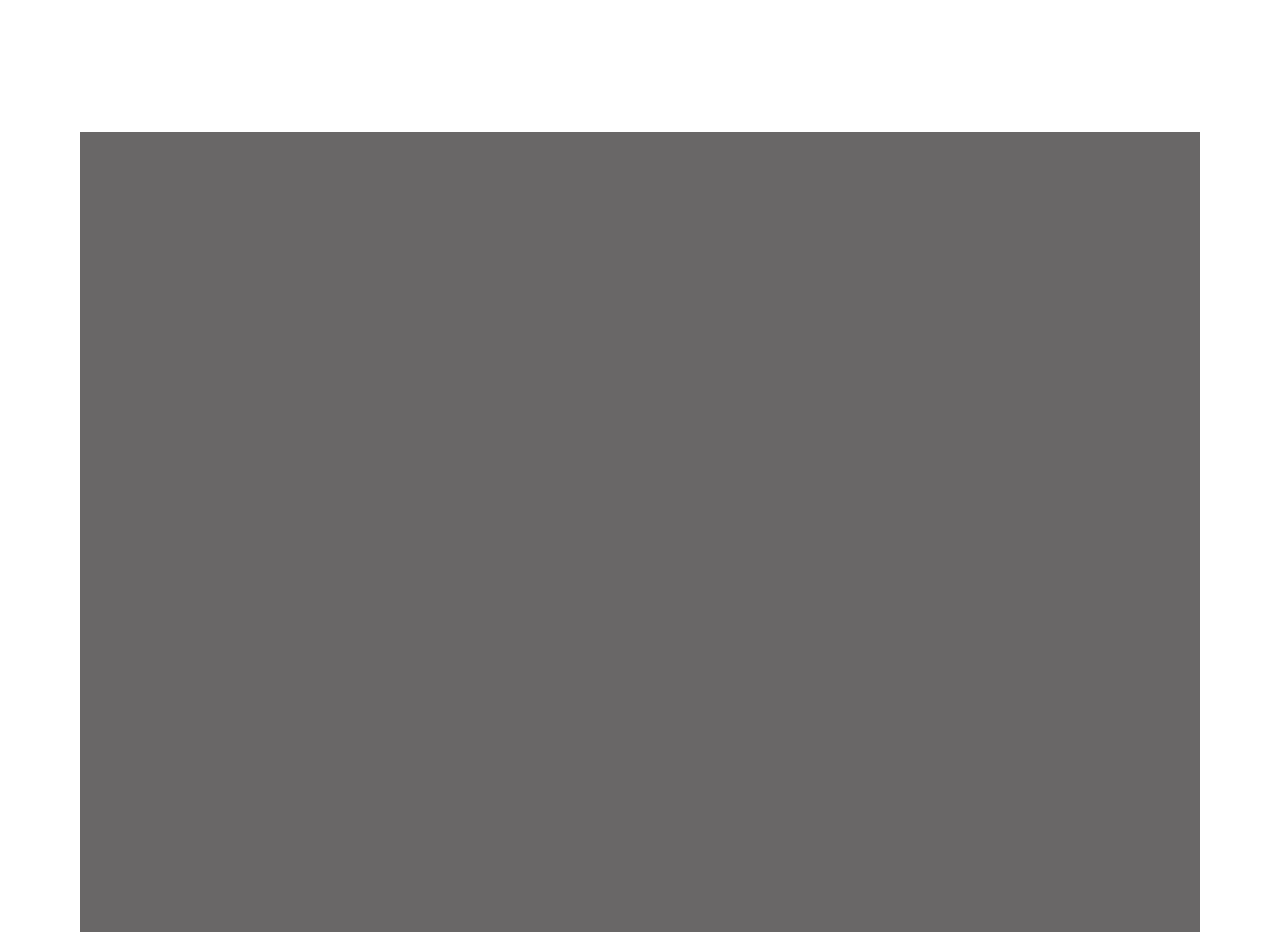
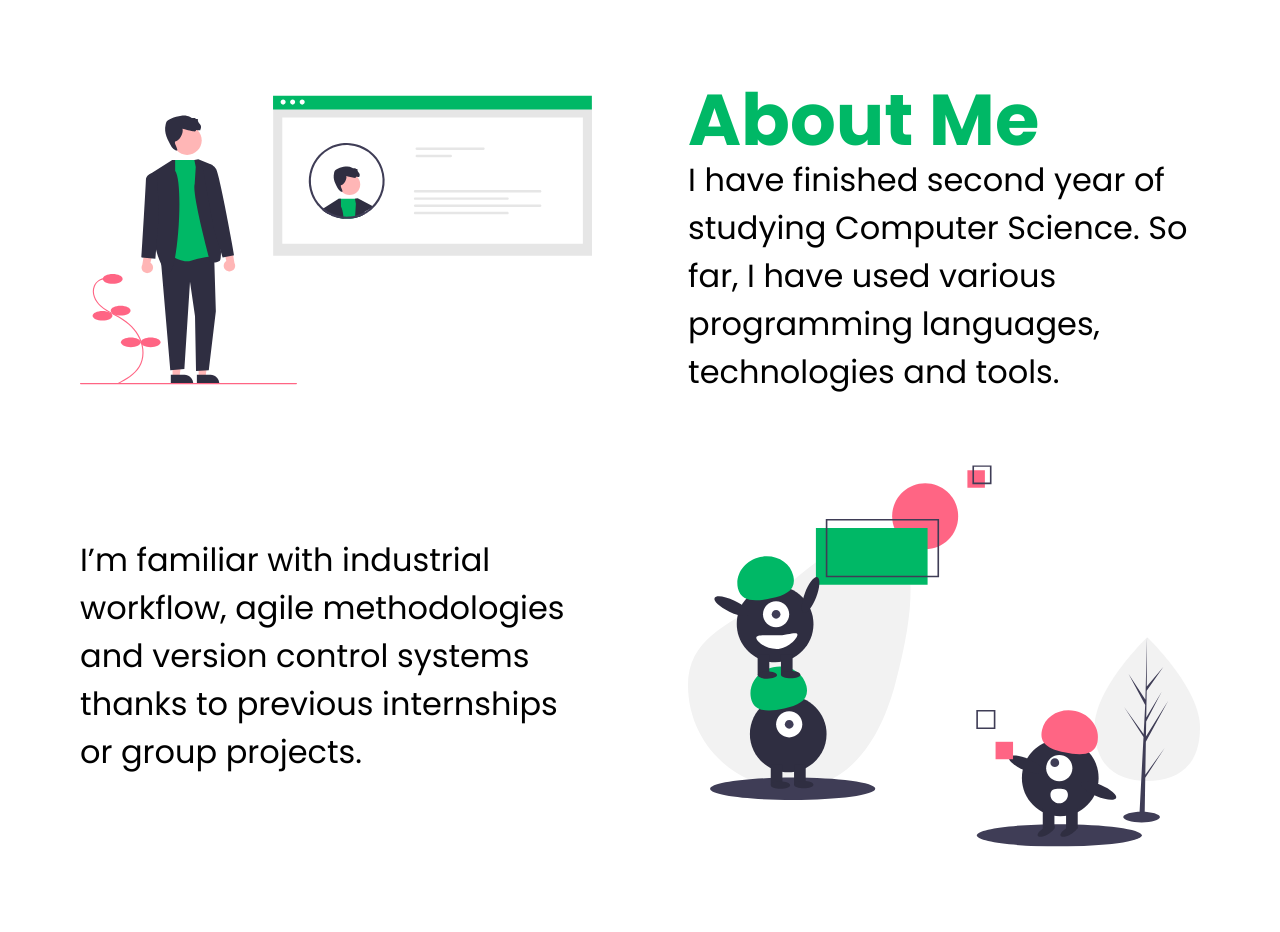
Before and after one commit to bochnotomas/portfolio, a React (Create React App) app: page / in a window 1280 px wide. Shown: the part 760-1692 px from the top of the page. After the commit the page ends 1616 px from the top, so only its background shows below. Built offline with nearby package versions, Linux system fonts and the light colour scheme.

Commit message:
about me for smaller desktops is finished

```diff
--- a/src/components/AboutMe/AboutMe.jsx
+++ b/src/components/AboutMe/AboutMe.jsx
@@ -1,10 +1,28 @@
 import React from 'react'
 import styles from './AboutMe.module.css';
+import aboutMeImage from '../../images/undraw_Profile_re_4a55.svg';
+import team from '../../images/undraw_good_team_m7uu.svg';
 
 export default function AboutMe() {
     return (
         <div className={styles.container}>
-
+            <div className={styles.row_1}>
+                <div className={styles.col_1}>
+                    <img src={aboutMeImage} alt="about_me" />
+                </div>
+                <div className={styles.col_2}>
+                    <h1>About Me</h1>
+                    <p>I have finished second year of studying Computer Science. So far, I have used various programming languages, technologies and tools.</p>
+                </div>
+            </div>
+            <div className={styles.row_2}>
+                <div className={styles.col_3}>
+                    <p>I’m familiar with industrial workflow, agile methodologies and version control systems thanks to previous internships or group projects.</p>
+                </div>
+                <div className={styles.col_4}>
+                    <img src={team} alt="good_teams" />
+                </div>
+            </div>
         </div>
     )
 }
--- a/src/components/AboutMe/AboutMe.module.css
+++ b/src/components/AboutMe/AboutMe.module.css
@@ -1,5 +1,68 @@
 .container {
     height: 100vh;
     width: 100%;
-    background: rgb(105, 103, 103);
+    display: grid;
+    grid-template-rows: 1fr 1fr;
+    row-gap: 1em;
 }
+
+.row_1 {
+    display: grid;
+    grid-template-columns: 1fr 1fr;
+    column-gap: 6em;
+}
+
+.row_2 {
+    display: grid;
+    grid-template-columns: 1fr 1fr;
+    column-gap: 6em;
+}
+
+.col_1 {
+    display: flex;
+    justify-content: center;
+    align-items: center;
+}
+
+.col_1 img {
+    height: 400px;
+    width: 100%;
+}
+
+.col_2 {
+    display: flex;
+    flex-direction: column;
+    justify-content: center;
+}
+
+.col_2 h1 {
+    font-size: 72px;
+    font-weight: bold;
+    color: #00b866;
+    line-height: 72px;
+}
+
+.col_2 p {
+    font-size: 32px;
+}
+
+.col_3 {
+    display: flex;
+    flex-direction: column;
+    justify-content: center;
+}
+
+.col_3 p {
+    font-size: 32px;
+}
+
+.col_4 {
+    display: flex;
+    justify-content: center;
+    align-items: center;
+}
+
+.col_4 img {
+    height: 400px;
+    width: 100%;
+}
--- a/src/components/Intro/Intro.module.css
+++ b/src/components/Intro/Intro.module.css
@@ -3,7 +3,6 @@
     width: 100%;
     display: grid;
     grid-template-columns: 1fr 1fr;
-    padding-top: 92px;
 }
 
 .col_1 {
@@ -52,6 +51,7 @@
     .container {
         grid-template-columns: 1fr;
         height: 100%;
+        padding-top: 92px;
     }
 
     .col_1 h1 {
```
Also changed, not shown: src/images/undraw_Profile_re_4a55.svg (added), src/images/undraw_good_team_m7uu.svg (added).
